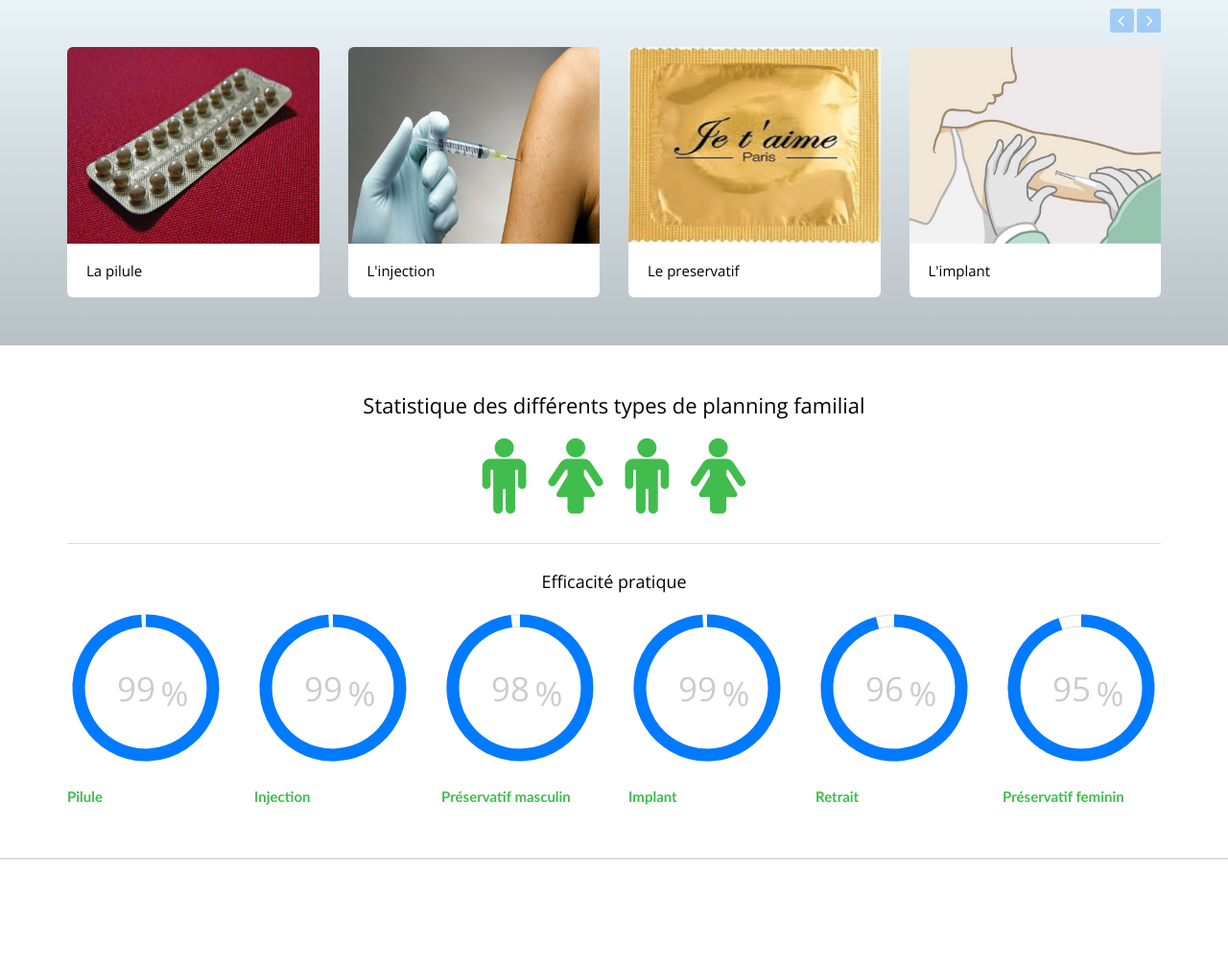
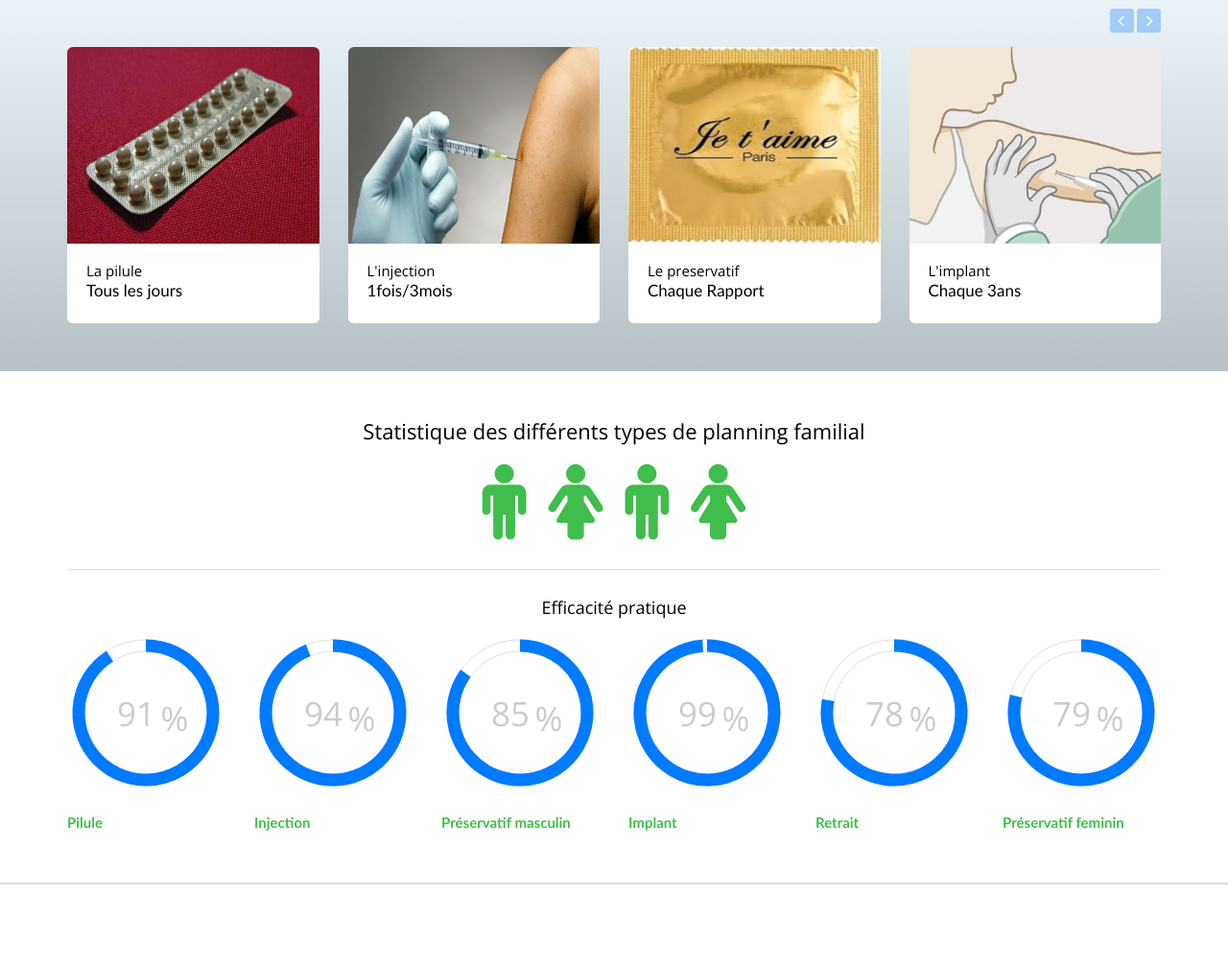
Before and after one commit to LysAMa/womenHackathon, a PHP site: page / in a window 1280 px wide. Shown: the part 1907-2914 px from the top of the page at 96% size. Run offline with PHP 8.4, Linux system fonts and the light colour scheme.

Commit message:
page index

```diff
--- a/ChwaPa-n/index.php
+++ b/ChwaPa-n/index.php
@@ -179,8 +179,9 @@ require_once ("tete.php");
 													<a class="zoom video" href="https://www.youtube.com/watch?v=-FIc7zx9Pt8"></a>
 												</div>
 											</div>
-											<div class="work-post-content">
+											<div class="work-post-content" >
 												<h5>La pilule</h5>
+												<p>Tous les jours</p>
 											</div>
 										</div>
 									</div>
@@ -195,6 +196,7 @@ require_once ("tete.php");
 											</div>
 											<div class="work-post-content">
 												<h5>L'injection</h5>
+												<p>1fois/3mois</p>
 											</div>
 										</div>
 									</div>
@@ -209,6 +211,7 @@ require_once ("tete.php");
 											</div>
 											<div class="work-post-content">
 												<h5>Le preservatif</h5>
+												<p>Chaque Rapport</p>
 
 											</div>
 										</div>
@@ -225,6 +228,7 @@ require_once ("tete.php");
 											</div>
 											<div class="work-post-content">
 												<h5>L'implant</h5>
+												<p>Chaque 3ans</p>
 											</div>
 										</div>
 									</div>
@@ -246,7 +250,7 @@ require_once ("tete.php");
 											<div class="work-post-content">
 
 												<h5>Le Stérilet</h5>
-
+												<p>Une seule fois</p>
 											</div>
 										</div>
 									</div>
@@ -262,7 +266,7 @@ require_once ("tete.php");
 											</div>
 											<div class="work-post-content">
 												<h5>Le retrait</h5>
-
+												<p>Chaque rapport</p>
 
 											</div>
 										</div>
@@ -279,7 +283,7 @@ require_once ("tete.php");
 											<div class="work-post-content">
 
 												<h5>Vasectomie</h5>
-
+												<p>Une seule fois.</p>
 											</div>
 										</div>
 									</div>
@@ -292,8 +296,9 @@ require_once ("tete.php");
 													<a class="zoom" href="upload/image4.jpg"></a>
 												</div>
 											</div>
-											<div class="work-post-content">
+											<div class="work-post-content" >
 												<h5>La méthode des jours fixes</h5>
+												<p>Chaque jours</p>
 											</div>
 										</div>
 									</div>
@@ -328,15 +333,15 @@ require_once ("tete.php");
 					<div class="skills-bar">
 						<div class="row">
 							<div class="col-md-2">
-								<div id="circle" data-percent="99"></div>
+								<div id="circle" data-percent="91"></div>
 								<p><strong>Pilule</strong></p>
 							</div>
 							<div class="col-md-2">
-								<div id="circle2" data-percent="99"></div>
+								<div id="circle2" data-percent="94"></div>
 								<p><strong>Injection</strong></p>
 							</div>
 							<div class="col-md-2">
-								<div id="circle3" data-percent="98"></div>
+								<div id="circle3" data-percent="85"></div>
 								<p><strong>Préservatif masculin</strong></p>
 							</div>
 							<div class="col-md-2">
@@ -344,11 +349,11 @@ require_once ("tete.php");
 								<p><strong>Implant</strong></p>
 							</div>
 							<div class="col-md-2">
-								<div id="circle5" data-percent="96"></div>
+								<div id="circle5" data-percent="78"></div>
 								<p><strong>Retrait</strong></p>
 							</div>
 							<div class="col-md-2">
-								<div id="circle6" data-percent="95"></div>
+								<div id="circle6" data-percent="79"></div>
 								<p><strong>Préservatif feminin</strong></p>
 							</div>
 						</div>
```
Also changed, not shown: ChwaPa-n/forum.php (+3 -10 lines).
